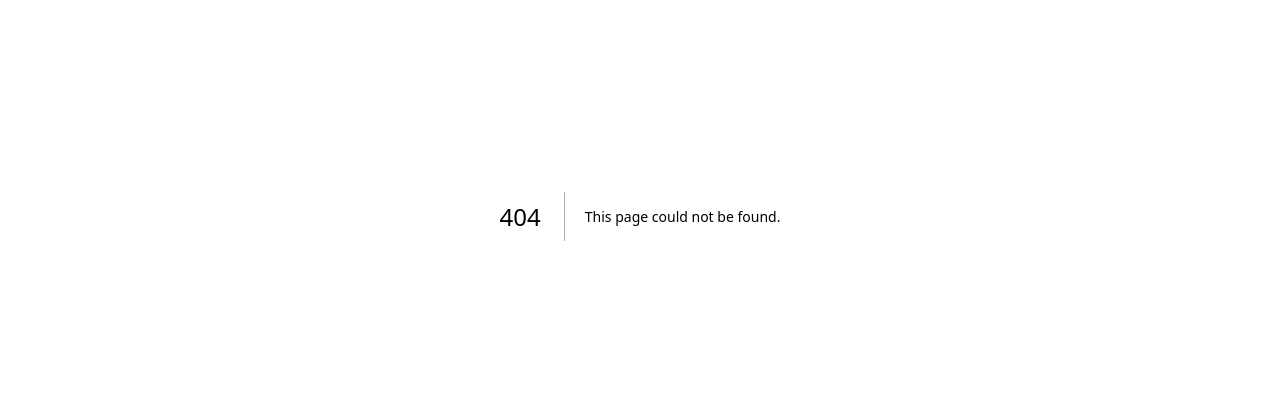
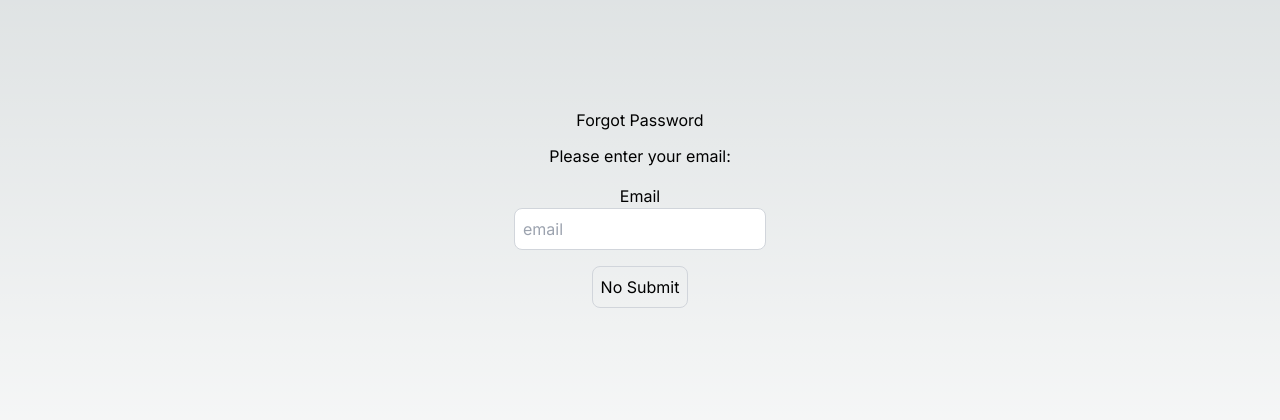
Before and after one commit to parteek2813/next-mongoose, a Next.js app: page /forgotpassword in a window 1280 px wide. Before the commit this address had no page. Shown: the part 184-604 px from the top of the page. Built offline with nearby package versions, Linux system fonts and the light colour scheme.

Commit message:
added forgot pass pages

```diff
--- /dev/null
+++ b/src/app/forgotpassword/page.tsx
@@ -0,0 +1,68 @@
+// Mechanism-> in the login screen, give button to reset password and then make new screen for
+//  we can have option for user to reset passoword.
+// for resetting password, take the email from user.
+// We will be using the mailer , for sending the email to
+// enable user to forget password
+// create an API for that as well, as soon as email sent and submit button clicked
+// create an axios request for that
+// use nodemailer to send token to him and also send token
+// to database as well
+// based on the token in the url, based on the token , first verify token is valid or not
+// if yes display "forget password token invalid/expired"
+// otherwise display two fields "password" and "confirm password"
+// and submit button.... as soon as submit button is clicked
+// token, pass and conf pass ... based on that first verify toke valid ot not
+// if token is valid, grab user again based on token and update pass fields
+// for pass fields encrypt the things again too.!!
+
+"use client";
+
+import React, { useEffect, useState } from "react";
+import Link from "next/link";
+import { useRouter } from "next/navigation";
+import axios from "axios";
+import { toast } from "react-hot-toast";
+
+function LoginPage() {
+  const router = useRouter();
+  const [email, setEmail] = useState("");
+  const [buttonDisabled, setButtonDisabled] = React.useState(false);
+
+  // useEffect for email
+  useEffect(() => {
+    if (email.length > 0) {
+      setButtonDisabled(false);
+    } else {
+      setButtonDisabled(true);
+    }
+  }, [email]);
+
+  //   onEmailSubmit function
+  const onEmailSubmit = () => {};
+
+  return (
+    <div className="flex flex-col items-center justify-center min-h-screen py-2">
+      <h1 className="pb-3">Forgot Password</h1>
+      <h2 className="pb-4">Please enter your email:</h2>
+
+      <label htmlFor="email">Email</label>
+      <input
+        className="p-2 border border-gray-300 rounded-lg mb-4 focus:outline-none focus:border-gray-600 text-black"
+        id="password"
+        type="text"
+        value={email}
+        onChange={(e) => setEmail(e.target.value)}
+        placeholder="email"
+      ></input>
+
+      <button
+        onClick={onEmailSubmit}
+        className="p-2 border border-gray-300 rounded-lg mb-4 focus:outline-none focus:border-gray-600 "
+      >
+        {buttonDisabled ? "No Submit" : "Submit"}
+      </button>
+    </div>
+  );
+}
+
+export default LoginPage;
--- a/src/app/login/page.tsx
+++ b/src/app/login/page.tsx
@@ -69,6 +69,9 @@ function LoginPage() {
         {buttonDisabled ? "No Login" : "Login"}
       </button>
       <Link href="/signup">Visit Signup page </Link>
+      <Link className="py-2" href="/forgotpassword">
+        Forgot password?
+      </Link>
     </div>
   );
 }
--- /dev/null
+++ b/src/app/verifyPassword/page.tsx
@@ -0,0 +1,58 @@
+"use client";
+
+import axios from "axios";
+import Link from "next/link";
+import React, { useEffect, useState } from "react";
+
+//  FLOW OF THIS: As soon as somebody lands on this page, we will fetch token from urlToken and set this TOKEN in
+// setToken hook and as soons as TOKEN updated in TOKEN usestate, useEffect will be called as token was the dependency array
+// and when that happens. verifyUserEmail() function will be finally called
+
+export default function VerifyEmailPage() {
+  const [password, setPassword] = useState("");
+  const [confirmPassword, setConfirmPassword] = useState("");
+  const [buttonDisabled, setButtonDisabled] = React.useState(false);
+
+  //   useEffect for password
+  useEffect(() => {
+    if (password.length >= 6 && confirmPassword.length >= 6) {
+      setButtonDisabled(false);
+    } else {
+      setButtonDisabled(true);
+    }
+  }, [password, confirmPassword]);
+
+  //   onPasswordSubmit function
+  const onPasswordSubmit = () => {};
+
+  return (
+    <div className="flex flex-col items-center justify-center min-h-screen py-2">
+      <label htmlFor="password">Password</label>
+      <input
+        className="p-2 border border-gray-300 rounded-lg mb-4 focus:outline-none focus:border-gray-600 text-black"
+        id="password"
+        type="text"
+        value={password}
+        onChange={(e) => setPassword(e.target.value)}
+        placeholder="password"
+      ></input>
+
+      <label htmlFor="confirmPassword">Confirm Password</label>
+      <input
+        className="p-2 border border-gray-300 rounded-lg mb-4 focus:outline-none focus:border-gray-600 text-black"
+        id="confirmPassword"
+        type="text"
+        value={confirmPassword}
+        onChange={(e) => setConfirmPassword(e.target.value)}
+        placeholder="confirmPassword"
+      ></input>
+
+      <button
+        onClick={onPasswordSubmit}
+        className="p-2 border border-gray-300 rounded-lg mb-4 focus:outline-none focus:border-gray-600 "
+      >
+        {buttonDisabled ? "No Submit" : "Submit"}
+      </button>
+    </div>
+  );
+}
```
Also changed, not shown: src/app/api/users/verifyPassword/route.ts (added).
